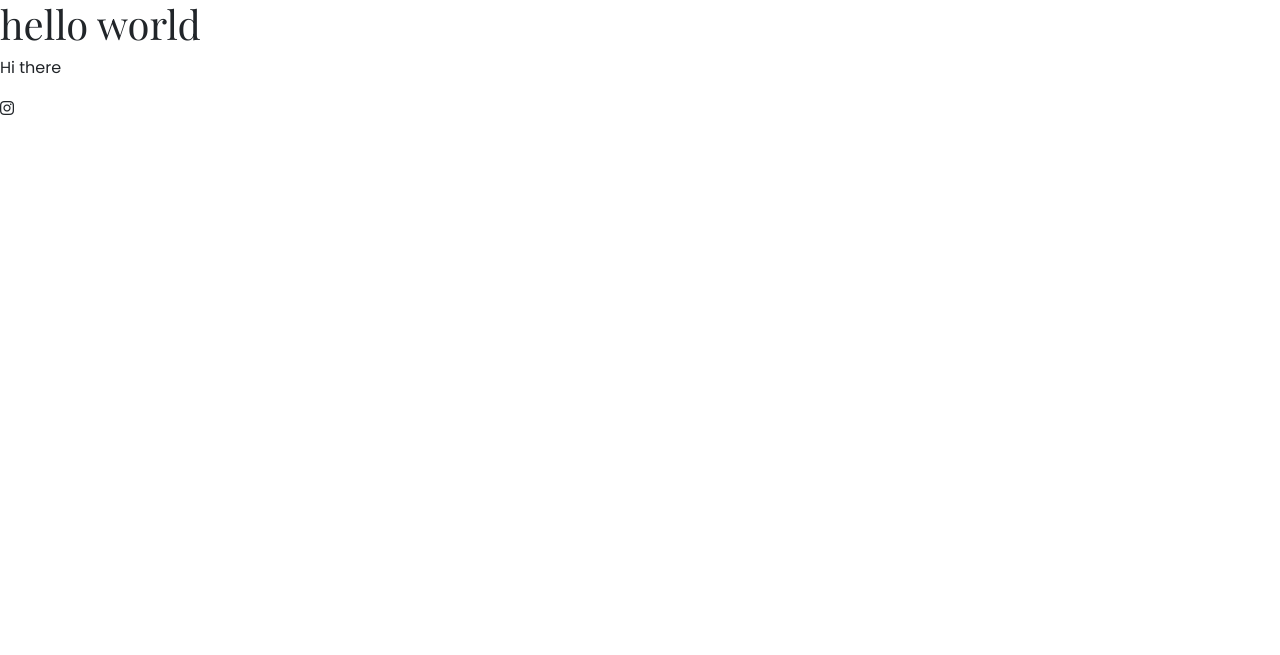
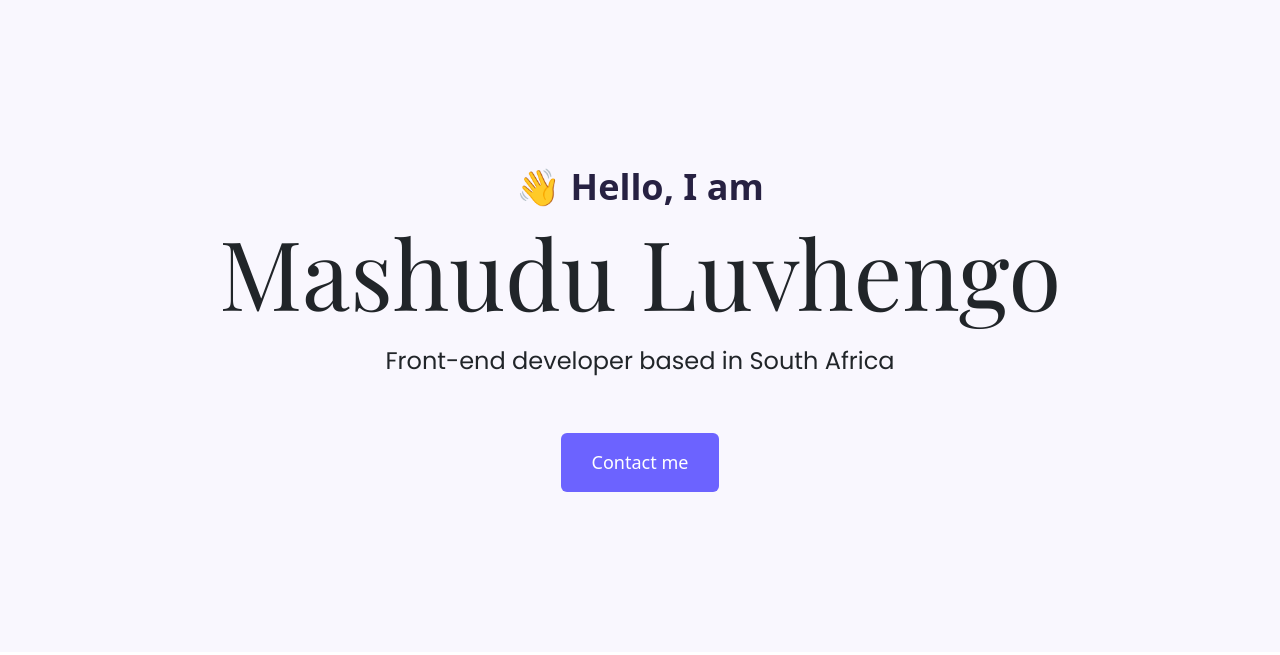
Before and after one commit to mashudu08/portfolio-project, a plain HTML site: page index.html in a window 1280 px wide. Drawn offline with nearby package versions, Linux system fonts and the light colour scheme.

Commit message:
added homepage hero

```diff
--- a/index.html
+++ b/index.html
@@ -4,23 +4,25 @@
 <head>
     <meta charset="UTF-8">
     <meta name="viewport" content="width=device-width, initial-scale=1.0">
-    <script src="https://kit.fontawesome.com/e814a4c602.js" crossorigin="anonymous"></script>
     <link rel="stylesheet" href="src/style.css" />
     <link rel="preconnect" href="https://fonts.googleapis.com">
     <link rel="preconnect" href="https://fonts.gstatic.com" crossorigin>
     <link href="https://fonts.googleapis.com/css2?family=Playfair+Display&family=Poppins&display=swap" rel="stylesheet">
-    <link href="https://cdn.jsdelivr.net/npm/bootstrap@5.3.3/dist/css/bootstrap.min.css" rel="stylesheet"
-        integrity="sha384-QWTKZyjpPEjISv5WaRU9OFeRpok6YctnYmDr5pNlyT2bRjXh0JMhjY6hW+ALEwIH" crossorigin="anonymous">
-    <script src="https://cdn.jsdelivr.net/npm/bootstrap@5.3.3/dist/js/bootstrap.bundle.min.js"
-        integrity="sha384-YvpcrYf0tY3lHB60NNkmXc5s9fDVZLESaAA55NDzOxhy9GkcIdslK1eN7N6jIeHz"
-        crossorigin="anonymous"></script>
+    <link href="https://cdn.jsdelivr.net/npm/bootstrap@5.3.3/dist/css/bootstrap.min.css" rel="stylesheet" integrity="sha384-QWTKZyjpPEjISv5WaRU9OFeRpok6YctnYmDr5pNlyT2bRjXh0JMhjY6hW+ALEwIH" crossorigin="anonymous">
+    <script src="https://cdn.jsdelivr.net/npm/bootstrap@5.3.3/dist/js/bootstrap.bundle.min.js" integrity="sha384-YvpcrYf0tY3lHB60NNkmXc5s9fDVZLESaAA55NDzOxhy9GkcIdslK1eN7N6jIeHz" crossorigin="anonymous"></script>
+    <script src="https://kit.fontawesome.com/e814a4c602.js" crossorigin="anonymous"></script>
     <title>Document</title>
 </head>
 
 <body>
-    <h1>hello world</h1>
-    <p>Hi there</p>
-    <i class="fa-brands fa-instagram"></i>
+    <div class="hero">
+        <p>👋 Hello, I am</p>
+        <h1>Mashudu Luvhengo</h1>
+        <h2 class="mb-5">Front-end developer based in South Africa</h2>
+        <div>
+            <a href="#" class="btn btn-branding">Contact me</a>
+        </div>
+    </div>
 </body>
 
 </html>
--- a/src/style.css
+++ b/src/style.css
@@ -1,10 +1,53 @@
-h1 {
+:root {
+    --branding-color: #6c63ff;
+    --secondary-color: #f9f7fe;
+    --heading-font-family: "Playfair Display", serif;
+    --default-font-family: "Poppins", sans-serif;
+}
+
+body {
+    font-family: var(--default-font-family);
+  }
+
+h1, h2, h3, h4, h5, h6 {
   color: black;
-  font-family: "Playfair Display", serif;
+  font-family: var(--heading-font-family);
   font-weight: bold;
 }
 
-p {
-  font-family: "Poppins", serif;
-  font-weight: normal;
+h1 {
+    font-size: 96px !important;
 }
+
+p{
+    font-weight: normal;
+}
+
+.hero {
+    background: var(--secondary-color);
+    text-align: center;
+    padding: 160px 20px;
+}
+
+.hero p {
+    font-size: 36px;
+    font-weight: bold;
+    margin: 0;
+    color: #272142;
+}
+
+.hero h2{
+    font-family: var(--default-font-family);
+    font-weight: normal;
+    line-height: 2;
+    font-size: 24px;
+}
+
+.btn-branding {
+    background: var(--branding-color) !important;
+    border-radius: 4px;
+    color: white !important;
+    font-size: 18px !important;
+    line-height: 27px !important;
+    padding: 15px 30px !important;
+}
```
